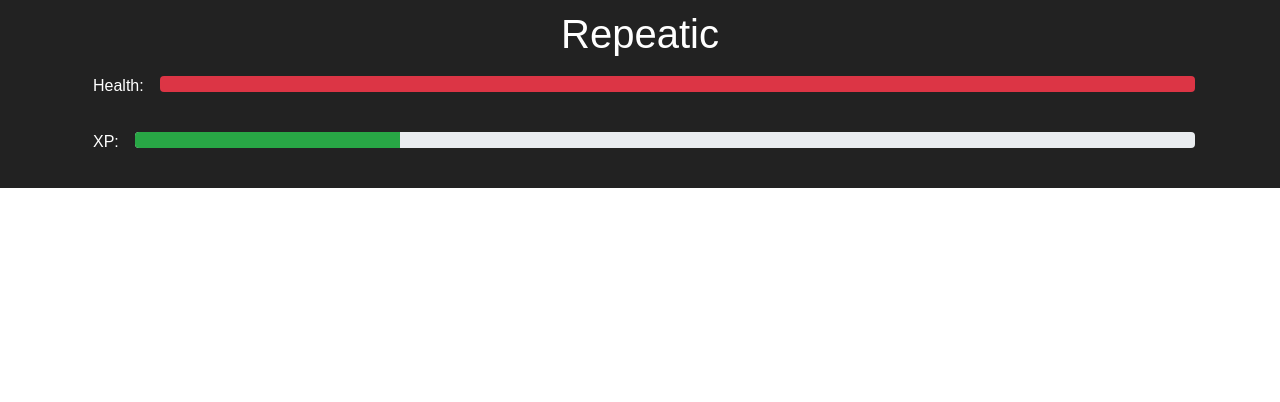
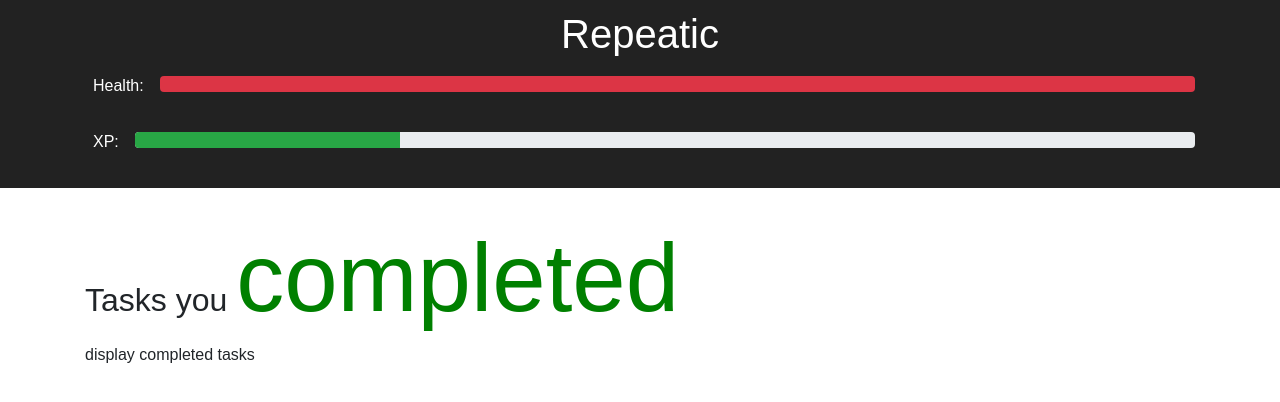
Before and after one commit to Mechasparrow/repeatic, a React (Create React App) app: page /completed-tasks in a window 1280 px wide. Shown: the top 402 px of the page. Built offline with nearby package versions, Linux system fonts and the light colour scheme.

Commit message:
completed_tasks page w/o container

```diff
--- a/src/App.js
+++ b/src/App.js
@@ -9,6 +9,9 @@
 import Home from "./containers/HomeContainer";
 import NewTask from "./containers/NewTaskContainer";
 import FailedTasks from "./containers/FailedTasksContainer";
+
+/** TODO redux container **/
+import CompletedTasks from "./components/CompletedTasks";
 
 //constants
 import { TEST } from "./constants";
@@ -46,6 +49,7 @@
                   <Route exact path="/" component={Home} />
                   <Route path="/new-task" component={NewTask} />
                   <Route path="/failed-tasks" component={FailedTasks} />
+                  <Route path="/completed-tasks" component={CompletedTasks} />
                 </div>
               </Router>
             </div>
--- /dev/null
+++ b/src/components/CompletedTasks.css
@@ -0,0 +1,4 @@
+.completed-text {
+  color: green;
+  font-size: 3em;
+}
--- /dev/null
+++ b/src/components/CompletedTasks.js
@@ -0,0 +1,62 @@
+import React, { Component } from "react";
+import "./CompletedTasks.css";
+
+//lodash
+import _ from "lodash";
+
+//routing components
+import { Link, Redirect } from "react-router-dom";
+
+//Extra components
+import TaskCard from "./TaskCard";
+
+//Completed Tasks Page component
+class CompletedTasks extends Component {
+  constructor(props) {
+    super(props);
+
+    this.state = {
+      go_home: false
+    };
+
+    //this.displayCompletedTasks = this.displayCompletedTasks.bind(this);
+  }
+
+  /** TODO implement redux container
+
+  displayCompletedTasks() {
+    var completed_task_cards = _.map(
+      this.props.completed_tasks,
+      (completed_task, idx) => {
+        return (
+          <TaskCard
+            key={idx}
+            task={(completed_task, _task)}
+            taskFailed={true}
+          />
+        );
+      }
+    );
+
+    return completed_task_cards;
+  }
+  **/
+
+  render() {
+    if (this.state.go_home === true) {
+      return <Redirect to="/" />;
+    }
+
+    return (
+      <div className="completed-tasks container">
+        <h2>
+          Tasks you <span className="completed-text">completed</span>
+        </h2>
+
+        <div className="completed-tasks-list">display completed tasks</div>
+      </div>
+    );
+  }
+}
+
+export default CompletedTasks;
--- a/src/components/Home.js
+++ b/src/components/Home.js
@@ -17,20 +17,31 @@
 
     this.state = {
       new_task: false,
-      view_failed_tasks: false
+      view_failed_tasks: false,
+      view_completed_tasks: false
     };
 
     console.log(props);
 
     this.renderTasks = this.renderTasks.bind(this);
     this.newTask = this.newTask.bind(this);
+
+    //Redirects
     this.viewFailedTasks = this.viewFailedTasks.bind(this);
+    this.viewCompletedTasks = this.viewCompletedTasks.bind(this);
   }
 
   viewFailedTasks() {
     this.setState({
       ...this.state,
       view_failed_tasks: true
+    });
+  }
+
+  viewCompletedTasks() {
+    this.setState({
+      ...this.state,
+      view_completed_tasks: true
     });
   }
 
@@ -75,6 +86,10 @@
       return <Redirect push to="/failed-tasks" />;
     }
 
+    if (this.state.view_completed_tasks === true) {
+      return <Redirect push to="/completed-tasks" />;
+    }
+
     return (
       <div className="home container">
         <h2>Here are some tasks</h2>
@@ -91,6 +106,12 @@
           >
             View Failed Tasks
           </button>
+          <button
+            onClick={this.viewCompletedTasks}
+            className="btn btn-success btn-completed-task"
+          >
+            View Completed Tasks
+          </button>
         </div>
         <div className="task-list">{this.renderTasks()}</div>
       </div>
```
